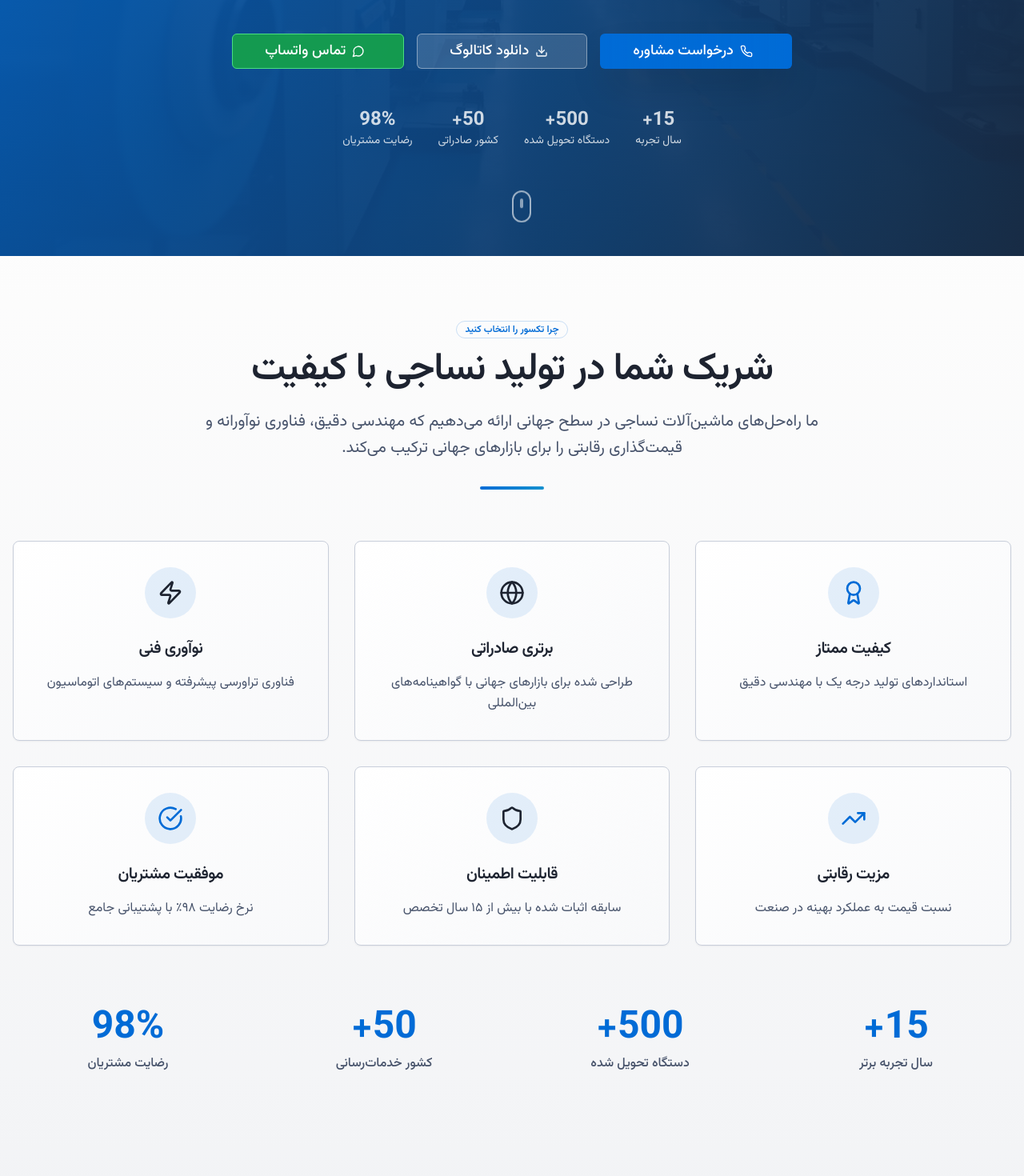
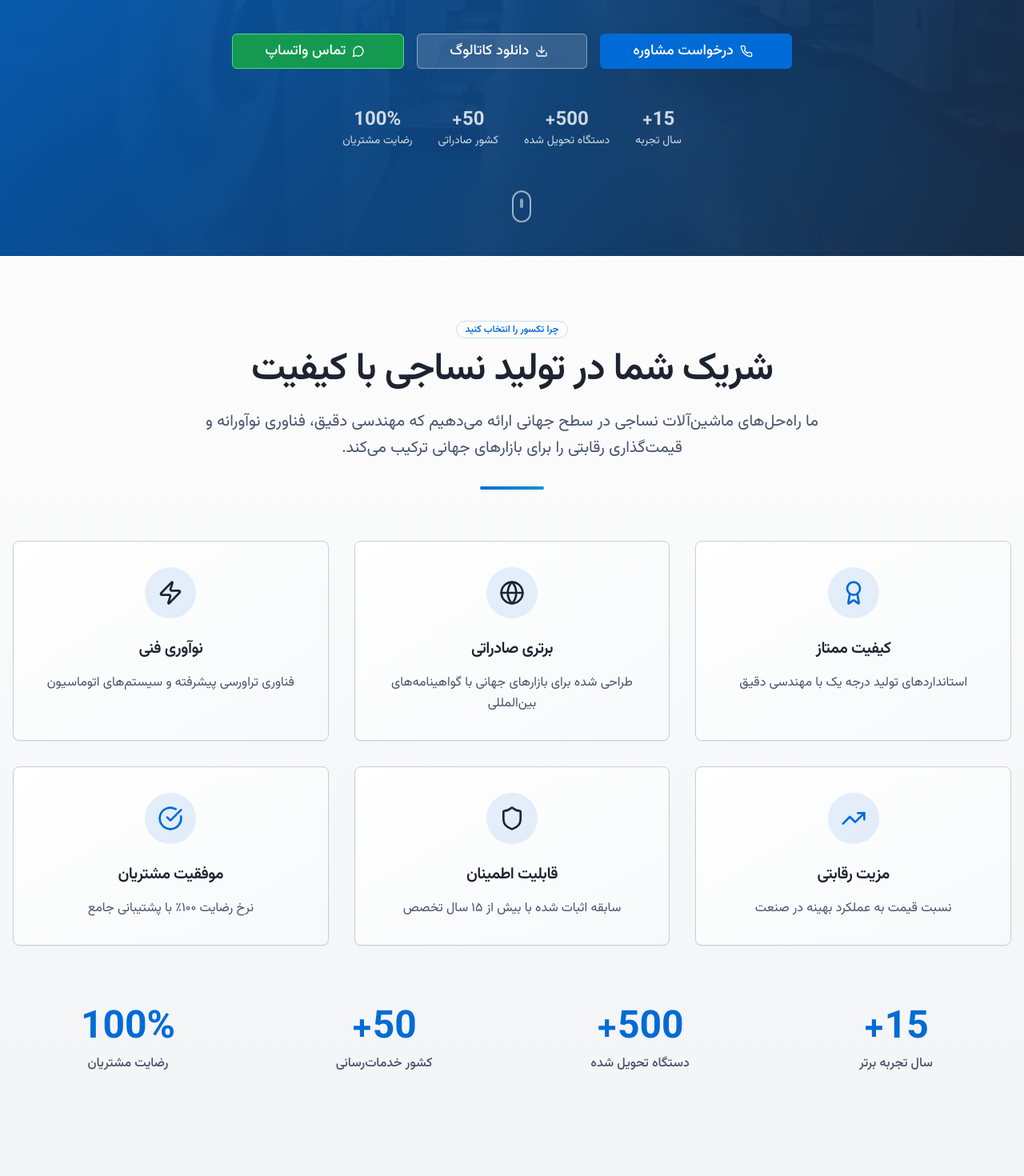
Before and after one commit to benjaminhansen733-rgb/texor-industrial-machinery, a React (Vite) app: page / in a window 1280 px wide. Shown: the part 480-1950 px from the top of the page at 80% size. Built offline with nearby package versions, Linux system fonts and the light colour scheme.

Commit message:
Update customer satisfaction
Update customer satisfaction to 100% in the website's content.

```diff
--- a/src/components/Hero.tsx
+++ b/src/components/Hero.tsx
@@ -119,7 +119,7 @@ export const Hero = () => {
               <div className="text-sm">{t('hero.trustIndicators.exportCountries')}</div>
             </div>
             <div className="text-center">
-              <div className="text-2xl font-bold">98%</div>
+              <div className="text-2xl font-bold">100%</div>
               <div className="text-sm">{t('hero.trustIndicators.customerSatisfaction')}</div>
             </div>
           </div>
--- a/src/components/Testimonials.tsx
+++ b/src/components/Testimonials.tsx
@@ -94,7 +94,7 @@ export const Testimonials = () => {
             <div className="industrial-text">{t('testimonials.machinesDelivered')}</div>
           </div>
           <div className="text-center">
-            <div className="text-4xl font-bold text-primary mb-2">98%</div>
+            <div className="text-4xl font-bold text-primary mb-2">100%</div>
             <div className="industrial-text">{t('testimonials.customerSatisfaction')}</div>
           </div>
         </div>
--- a/src/components/ValueProposition.tsx
+++ b/src/components/ValueProposition.tsx
@@ -96,7 +96,7 @@ export const ValueProposition = () => {
               <div className="text-sm md:text-base text-muted-foreground font-medium">{t('valueProposition.stats.countriesServed')}</div>
             </div>
             <div className="animate-scale-in" style={{ animationDelay: "300ms" }}>
-              <div className="text-4xl md:text-5xl font-bold text-primary mb-2">98%</div>
+              <div className="text-4xl md:text-5xl font-bold text-primary mb-2">100%</div>
               <div className="text-sm md:text-base text-muted-foreground font-medium">{t('valueProposition.stats.customerSatisfaction')}</div>
             </div>
           </div>
--- a/src/i18n/locales/en.json
+++ b/src/i18n/locales/en.json
@@ -334,7 +334,7 @@
       },
       "customerSuccess": {
         "title": "Customer Success",
-        "description": "98% satisfaction rate with comprehensive support"
+        "description": "100% satisfaction rate with comprehensive support"
       }
     },
     "stats": {
--- a/src/i18n/locales/fa.json
+++ b/src/i18n/locales/fa.json
@@ -334,7 +334,7 @@
       },
       "customerSuccess": {
         "title": "موفقیت مشتریان",
-        "description": "نرخ رضایت ۹۸٪ با پشتیبانی جامع"
+        "description": "نرخ رضایت ۱۰۰٪ با پشتیبانی جامع"
       }
     },
     "stats": {
```
